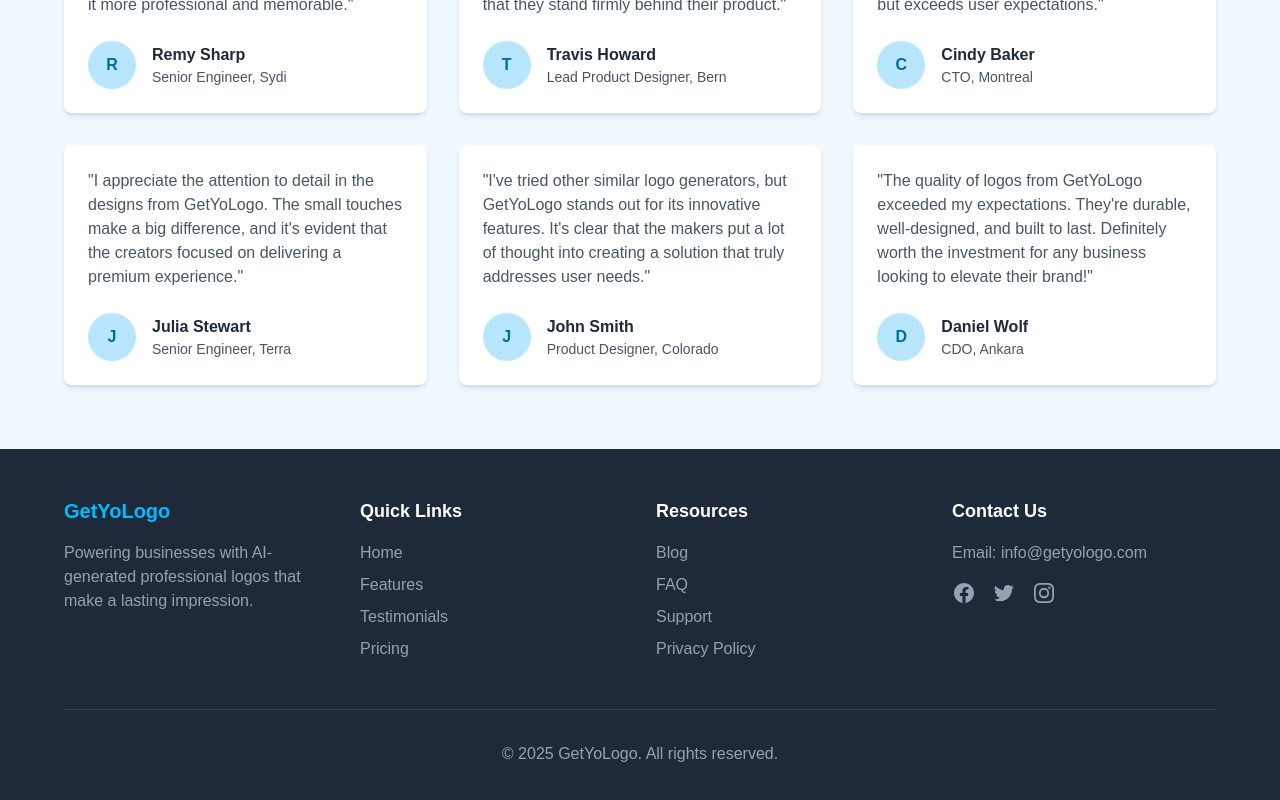
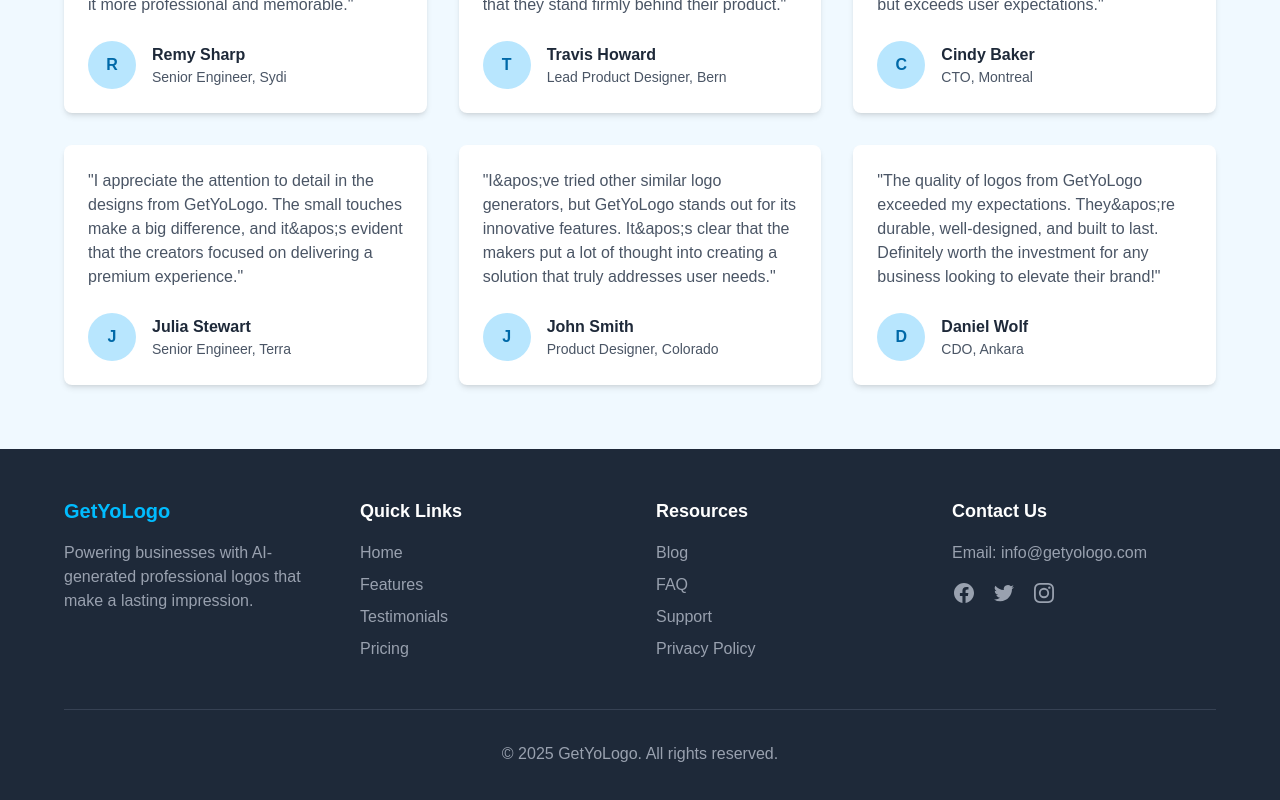
Before and after one commit to Namanahuja82/getyologo-AI-driven-logo-generator, a Next.js app: page / in a window 1280 px wide. Shown: the part 1505-2305 px from the top of the page. Built offline with nearby package versions, Linux system fonts and the light colour scheme; no server answers.

Commit message:
deployement resolved

```diff
--- a/src/app/page.js
+++ b/src/app/page.js
@@ -125,6 +125,7 @@ const Features = () => {
 };
 
 // Testimonials Component
+// Testimonials Component
 const Testimonials = () => {
   const testimonials = [
     {
@@ -146,19 +147,19 @@ const Testimonials = () => {
       company: "Montreal",
     },
     {
-      text: "I appreciate the attention to detail in the designs from GetYoLogo. The small touches make a big difference, and it's evident that the creators focused on delivering a premium experience.",
+      text: "I appreciate the attention to detail in the designs from GetYoLogo. The small touches make a big difference, and it&apos;s evident that the creators focused on delivering a premium experience.",
       name: "Julia Stewart",
       position: "Senior Engineer",
       company: "Terra",
     },
     {
-      text: "I've tried other similar logo generators, but GetYoLogo stands out for its innovative features. It's clear that the makers put a lot of thought into creating a solution that truly addresses user needs.",
+      text: "I&apos;ve tried other similar logo generators, but GetYoLogo stands out for its innovative features. It&apos;s clear that the makers put a lot of thought into creating a solution that truly addresses user needs.",
       name: "John Smith",
       position: "Product Designer",
       company: "Colorado",
     },
     {
-      text: "The quality of logos from GetYoLogo exceeded my expectations. They're durable, well-designed, and built to last. Definitely worth the investment for any business looking to elevate their brand!",
+      text: "The quality of logos from GetYoLogo exceeded my expectations. They&apos;re durable, well-designed, and built to last. Definitely worth the investment for any business looking to elevate their brand!",
       name: "Daniel Wolf",
       position: "CDO",
       company: "Ankara",
@@ -179,7 +180,7 @@ const Testimonials = () => {
         <div className="grid grid-cols-1 md:grid-cols-2 lg:grid-cols-3 gap-8">
           {testimonials.map((testimonial, index) => (
             <div key={index} className="bg-white p-6 rounded-lg shadow-md">
-              <p className="text-gray-600 mb-6">"{testimonial.text}"</p>
+              <p className="text-gray-600 mb-6">&quot;{testimonial.text}&quot;</p>
               <div className="flex items-center">
                 <div className="w-12 h-12 bg-sky-200 rounded-full flex items-center justify-center text-sky-700 font-bold">
                   {testimonial.name.charAt(0)}
```
